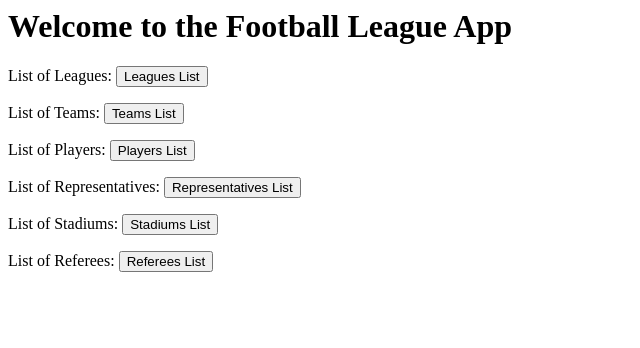
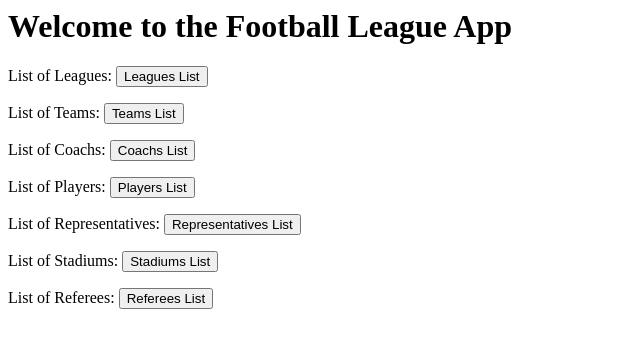
Before and after one commit to ocm2/footballLeague, a Django app: page / in a window 1280 px wide. Shown: the top 348 px of the page, without its empty margins (0-640 px from the left). Run offline with Django 3.2, Linux system fonts and the light colour scheme; parts of the project's set-up code (start-up, migrations or seed data) failed here and were passed over.

Commit message:
new model (coach) with new db

```diff
--- a/sitw/prac1/templates/mainpage.html
+++ b/sitw/prac1/templates/mainpage.html
@@ -12,6 +12,10 @@
 
 		<p>List of Teams:
 			<input type="button" value="Teams List" onClick= location.href="/teamslist/" />
+		</p>
+
+		<p>List of Coachs:
+			<input type="button" value="Coachs List" onClick= location.href="/coachslist/" />
 		</p>
 
 		<p>List of Players:
--- a/sitw/prac1/views.py
+++ b/sitw/prac1/views.py
@@ -45,6 +45,17 @@ def stadiumslist(request):
 	output = template.render(variables)
 	return HttpResponse(output)
 
+def coachslist(request):
+	coachs = Coach.objects.all()
+	template = get_template('listPages/list.html')
+	variables = Context({
+		'title': 'List of Coachs',
+		'items': coachs,
+	})
+	output = template.render(variables)
+	return HttpResponse(output)
+
+
 def teamslist(request):
 	teams = Team.objects.all()
 	template = get_template('listPages/list.html')
--- a/sitw/prova/urls.py
+++ b/sitw/prova/urls.py
@@ -11,6 +11,7 @@ urlpatterns = patterns('',
 	url(r'^representativeslist/$', representativeslist, name='List of Representative'),
 	url(r'^playerslist/$', playerslist, name='List of Players'),
 	url(r'^stadiumslist/$', stadiumslist, name='List of Stadiums'),
+	url(r'^coachslist/$', coachslist, name='List of Coachs'),
 	url(r'^teamslist/$', teamslist, name='List of Teams'),
 	url(r'^leagueslist/$', leagueslist, name='List of Leagues'),
 	url(r'^refereeslist/$', refereeslist, name='List of Referees'),
```
Also changed, not shown: sitw/prac1/models.py (+7 -0 lines), sitw/basedades.db, 3 other files.
